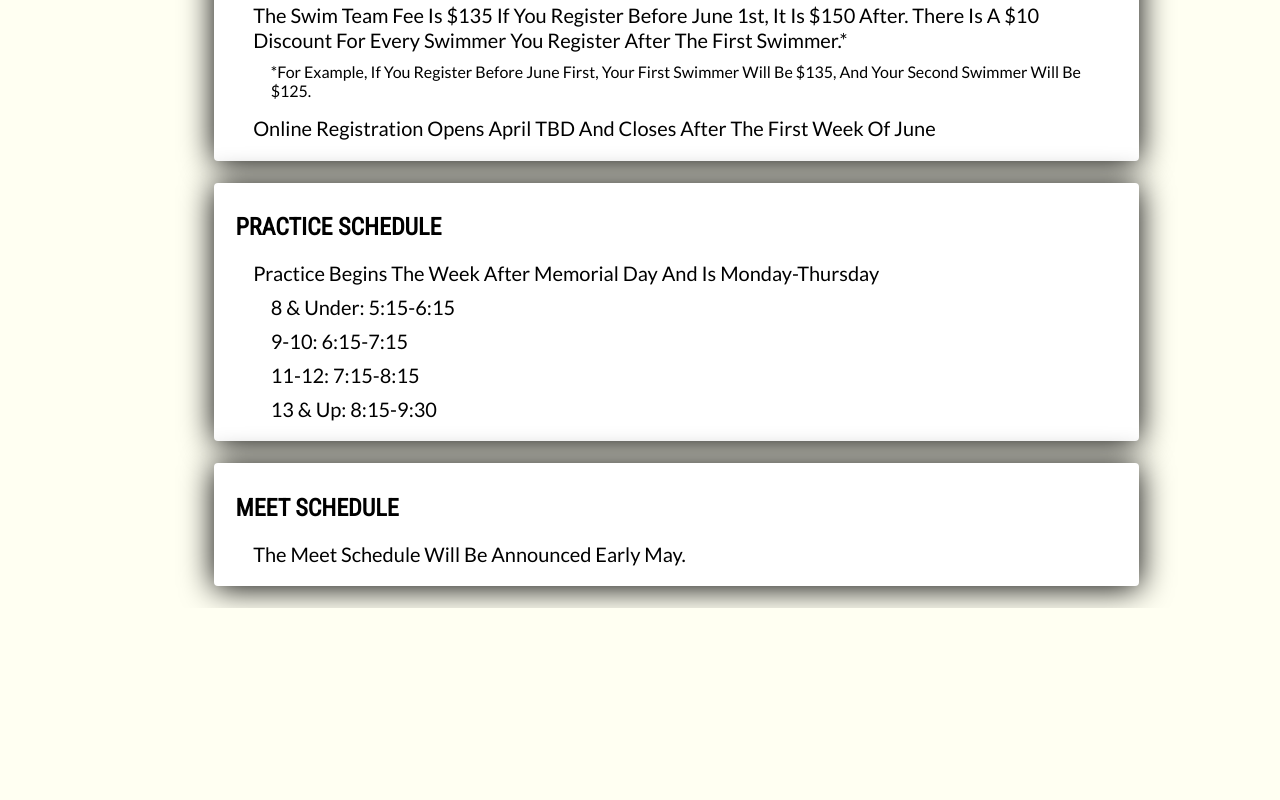
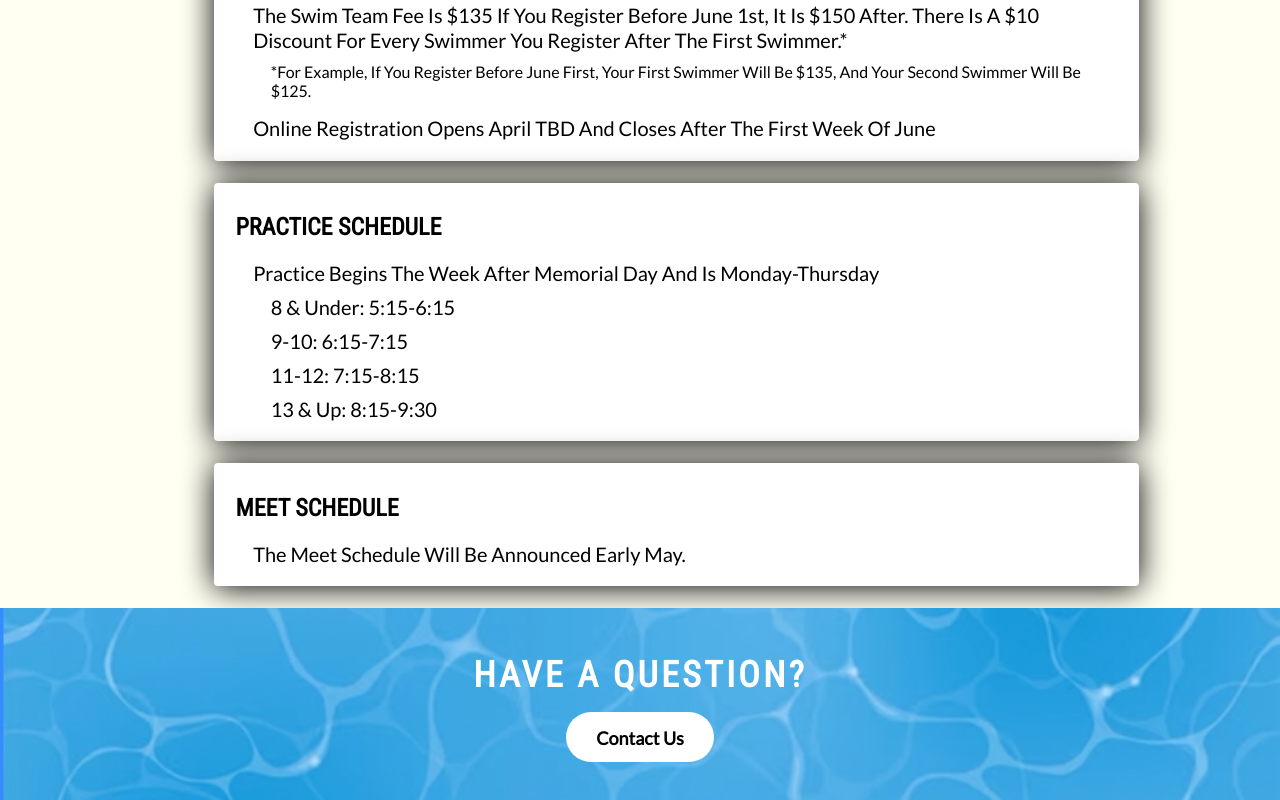
Before and after one commit to zachpfaltzgraff/JPSTWebsite---not-complete, an Angular app: page / in a window 1280 px wide. Shown: the part 567-1367 px from the top of the page. Before the commit the page ends 1175 px from the top, so only its background shows below. Built offline with nearby package versions, Linux system fonts and the light colour scheme.

Commit message:
added footer for home page
added in the footer for the home page

```diff
--- /dev/null
+++ b/src/app/contact/contact.component.html
@@ -0,0 +1 @@
+<p>contact works!</p>
--- a/src/app/home-page/home-page.component.css
+++ b/src/app/home-page/home-page.component.css
@@ -57,3 +57,32 @@ span {
 .practice-schedule span.times {
     margin-left: 4%;
 }
+
+.footer {
+    background-image: url('/assets/watertexturefooter.png');
+    background-size: cover;
+    width: auto;
+    padding: 16px;
+    text-align: center;
+    padding-bottom: 4%;
+}
+
+.footer h2 {
+    color: white;
+    font-size: 225%;
+    font-weight: bold;
+    letter-spacing: 0.20rem;
+    margin-bottom: 2.5%;
+}
+
+.footer a {
+    font-family: 'Lato', sans-serif;
+    text-decoration: none;
+    font-weight: 900;
+    background-color: white;
+    color: black;
+    padding: 15px 30px 13px;
+    border-radius: 25px;
+    font-size: 18px;
+    margin: 10px;
+}
--- a/src/app/home-page/home-page.component.html
+++ b/src/app/home-page/home-page.component.html
@@ -6,7 +6,7 @@
         <div class="info-wrapper">
             <div class="about">
                 <h2>About the team</h2>
-                <span>The Jefferson Park Swim Team has been a part of the park since 1972.</span>
+                <span>The Jefferson Park Swim Team was founded in 1972.</span>
                 <span>We are part of the Mid-Atlantic Summer Swim League, which includes teams from the Eastern Panhandle, Maryland, Pennsylvania</span>
                 <span>Our season starts the first week after memorial day is out and lasts until the end of July. Practices are held nightly, Monday through Friday.</span>
             </div>
@@ -39,6 +39,10 @@
                 <span>The Meet Schedule will be announced early may.</span>
             </div>
         </div>
+    </div>
 
-    </div>
+        <div class="footer">
+            <h2>Have a Question?</h2>
+            <a href="\contact">Contact Us</a>
+        </div>
 </div>
```
Also changed, not shown: src/app/contact/contact.component.ts (added, +12 -0 lines), src/app/contact/contact.component.css (added), src/assets/watertexturefooter.png (added), 1 other file (tests, documents, lock files or other folders).
